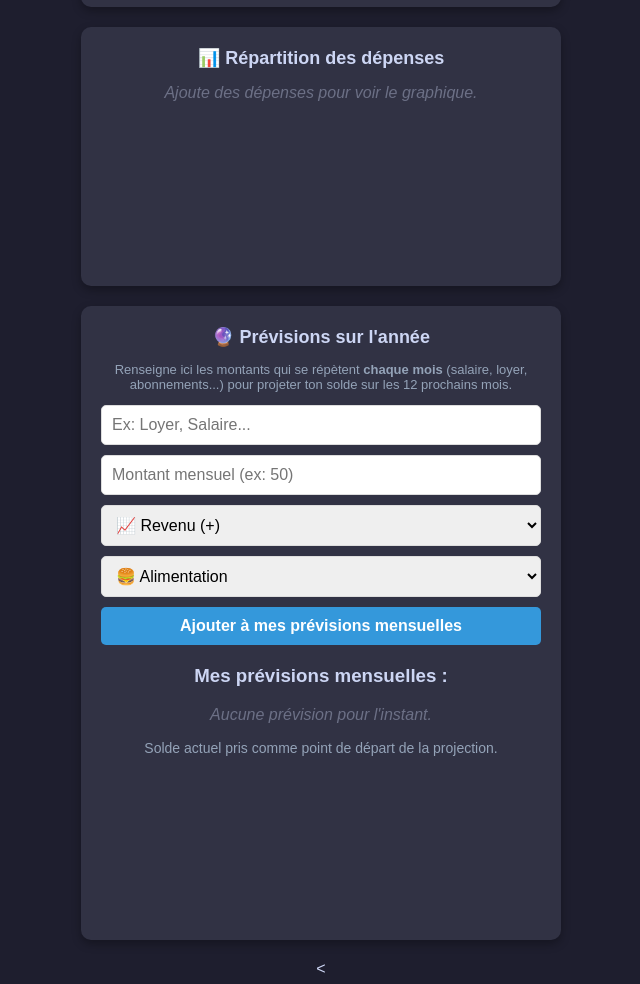
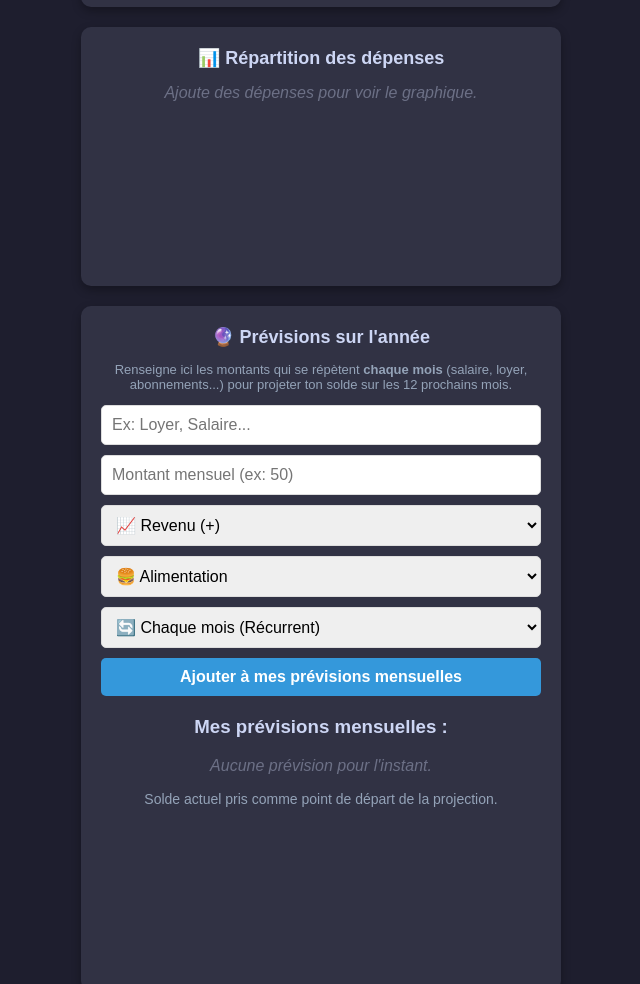
Before and after one commit to axel19121997-arch/my-first-budget-app, a plain HTML site: page index.html in a window 1280 px wide. Shown: the part 702-1686 px from the top of the page, without its empty margins (319-959 px from the left). Drawn offline with nearby package versions, Linux system fonts and the light colour scheme; a script that the page names is missing.

Commit message:
Include Chart.js for graphical representation
Added Chart.js script for data visualization.

```diff
--- a/index.html
+++ b/index.html
@@ -24,6 +24,8 @@
         .noDonnees { color: #6c7086; font-style: italic; margin: 10px 0; }
         .soldeProjete { font-size: 14px; color: #94a3b8; margin-bottom: 10px; }
     </style>
+
+    <script src="https://cdn.jsdelivr.net/npm/chart.js"></script>
 </head>
 <body>
 
@@ -76,14 +78,12 @@
         <button id="btnReset" style="background-color: #e74c3c; color: white; border: none; border-radius: 5px; padding: 10px; margin-top: 20px; font-weight: bold; cursor: pointer;">Réinitialiser le compte</button>
     </div>
 
-    <!-- ============ RÉPARTITION DES DÉPENSES (camembert) ============ -->
     <div class="container">
         <h2 class="titreSection">📊 Répartition des dépenses</h2>
         <p id="messageAucuneDepense" class="noDonnees">Ajoute des dépenses pour voir le graphique.</p>
         <canvas id="graphiqueCamembert"></canvas>
     </div>
 
-    <!-- ============ PRÉVISIONS SUR L'ANNÉE ============ -->
     <div class="container">
         <h2 class="titreSection">🔮 Prévisions sur l'année</h2>
         <p style="font-size: 13px; color: #94a3b8; margin-top: 0;">
@@ -111,6 +111,21 @@
                 <option value="salaire">💼 Salaire</option>
                 <option value="autre">📦 Autre</option>
             </select>
+            <select id="moisPrevision">
+                <option value="tous">🔄 Chaque mois (Récurrent)</option>
+                <option value="0">📅 Janvier</option>
+                <option value="1">📅 Février</option>
+                <option value="2">📅 Mars</option>
+                <option value="3">📅 Avril</option>
+                <option value="4">📅 Mai</option>
+                <option value="5">📅 Juin</option>
+                <option value="6">📅 Juillet</option>
+                <option value="7">📅 Août</option>
+                <option value="8">📅 Septembre</option>
+                <option value="9">📅 Octobre</option>
+                <option value="10">📅 Novembre</option>
+                <option value="11">📅 Décembre</option>
+            </select>
             <button id="btnAjouterPrevision">Ajouter à mes prévisions mensuelles</button>
         </div>
 
@@ -122,7 +137,6 @@
         <canvas id="graphiqueProjection"></canvas>
     </div>
 
-    <<script src="https://cdnjs.cloudflare.com/ajax/libs/Chart.js/4.4.4/chart.umd.min.js"></script>
     <script src="script.js"></script>
 </body>
 </html>
```
